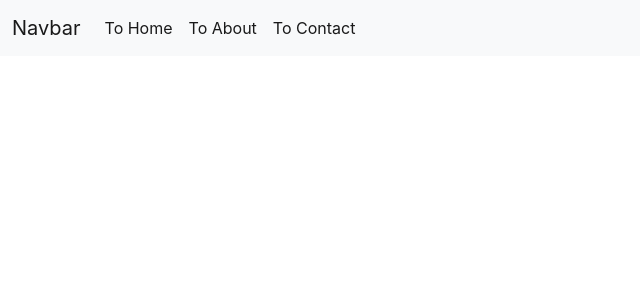
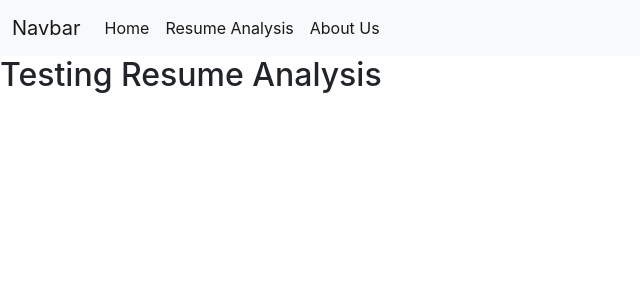
Before and after one commit to roninsharma25/Communication-User-Tool, a React (Create React App) app: page /resume_analysis in a window 1280 px wide. Shown: the top 300 px of the page, without its empty margins (0-640 px from the left). Built offline with nearby package versions, Linux system fonts and the light colour scheme; no server answers.

Commit message:
updated page names

```diff
--- a/src/App.css
+++ b/src/App.css
@@ -28,11 +28,11 @@ button {
   margin-top: -5px;
 }
 
-.fade {
+/* .fade {
   animation: fade-in-keyframes 1s;
 }
 
 @keyframes fade-in-keyframes {
   from {opacity: 0}
   to {opacity: 1}
-}
+} */
--- a/src/App.js
+++ b/src/App.js
@@ -7,8 +7,8 @@ import {
   Routes
 } from 'react-router-dom';
 import SkillSearch from './components/SkillSearch';
+import ResumeAnalysis from './components/ResumeAnalysis';
 import About from './components/About';
-import Contact from './components/Contact';
 
 function App() {
   let api = 'https://engrc3350-user-app.herokuapp.com/test/';
@@ -37,9 +37,9 @@ function App() {
             </button>
             <div class="collapse navbar-collapse" id="navbarNavAltMarkup">
               <div class="navbar-nav">
-                <Link to="/" class="nav-link active" aria-current="page">To Home</Link>
-                <Link to="/about" class="nav-link active" aria-current="page">To About</Link>
-                <Link to="/contact" class="nav-link active" aria-current="page">To Contact</Link>
+                <Link to="/" class="nav-link active" aria-current="page">Home</Link>
+                <Link to="/resume_analysis" class="nav-link active" aria-current="page">Resume Analysis</Link>
+                <Link to="/about" class="nav-link active" aria-current="page">About Us</Link>
               </div>
             </div>
           </div>
@@ -47,8 +47,8 @@ function App() {
 
         <Routes>
           <Route exact path='/' element={<SkillSearch />}></Route>
+          <Route exact path='/resume_analysis' element={<ResumeAnalysis />}></Route>
           <Route exact path='/about' element={<About />}></Route>
-          <Route exact path='/contact' element={<Contact />}></Route>
         </Routes>
 
         {/* <p>{output}</p> */}
--- a/src/components/About.js
+++ b/src/components/About.js
@@ -2,12 +2,8 @@ import React from 'react';
 
 function About() {
     return <div>
-        <h2>GeeksforGeeks is a computer science portal for geeks!</h2>
-
-        Read more about us at :
-        <a href="https://www.geeksforgeeks.org/about/">
-            https://www.geeksforgeeks.org/about/
-        </a>
+        <p>TESTING ABOUT US PAGE</p>
     </div>
 }
+
 export default About;
--- a/src/components/Contact.js
+++ /dev/null
@@ -1,12 +0,0 @@
-import React from 'react';
-
-function Contact() {
-    return <address>
-        You can find us here:<br />
-        GeeksforGeeks<br />
-        5th & 6th Floor, Royal Kapsons, A- 118, <br />
-        Sector- 136, Noida, Uttar Pradesh (201305)
-    </address>
-}
-
-export default Contact;
--- /dev/null
+++ b/src/components/ResumeAnalysis.js
@@ -0,0 +1,8 @@
+import React from 'react';
+
+function ResumeAnalysis() {
+    return <div>
+        <h2>Testing Resume Analysis</h2>
+    </div>
+}
+export default ResumeAnalysis;
--- a/src/components/SkillSearch.js
+++ b/src/components/SkillSearch.js
@@ -33,8 +33,9 @@ export default class SkillSearch extends Component {
                 <h1 className="title">Search for jobs you're interested in!</h1>
                 <Select className="searchbar" options={options} isClearable={true} onChange={this.handleChange} />
                 <button type="button" class="btn btn-outline-primary" onClick={this.onClick}
-                    onAnimationEnd={() => this.setState({ fade: false })}
-                    className={fade ? 'fade' : ''}>Search</button>
+                // onAnimationEnd={() => this.setState({ fade: false })}
+                // className={fade ? 'fade' : ''}
+                >Search</button>
             </div>
         )
     }
```
